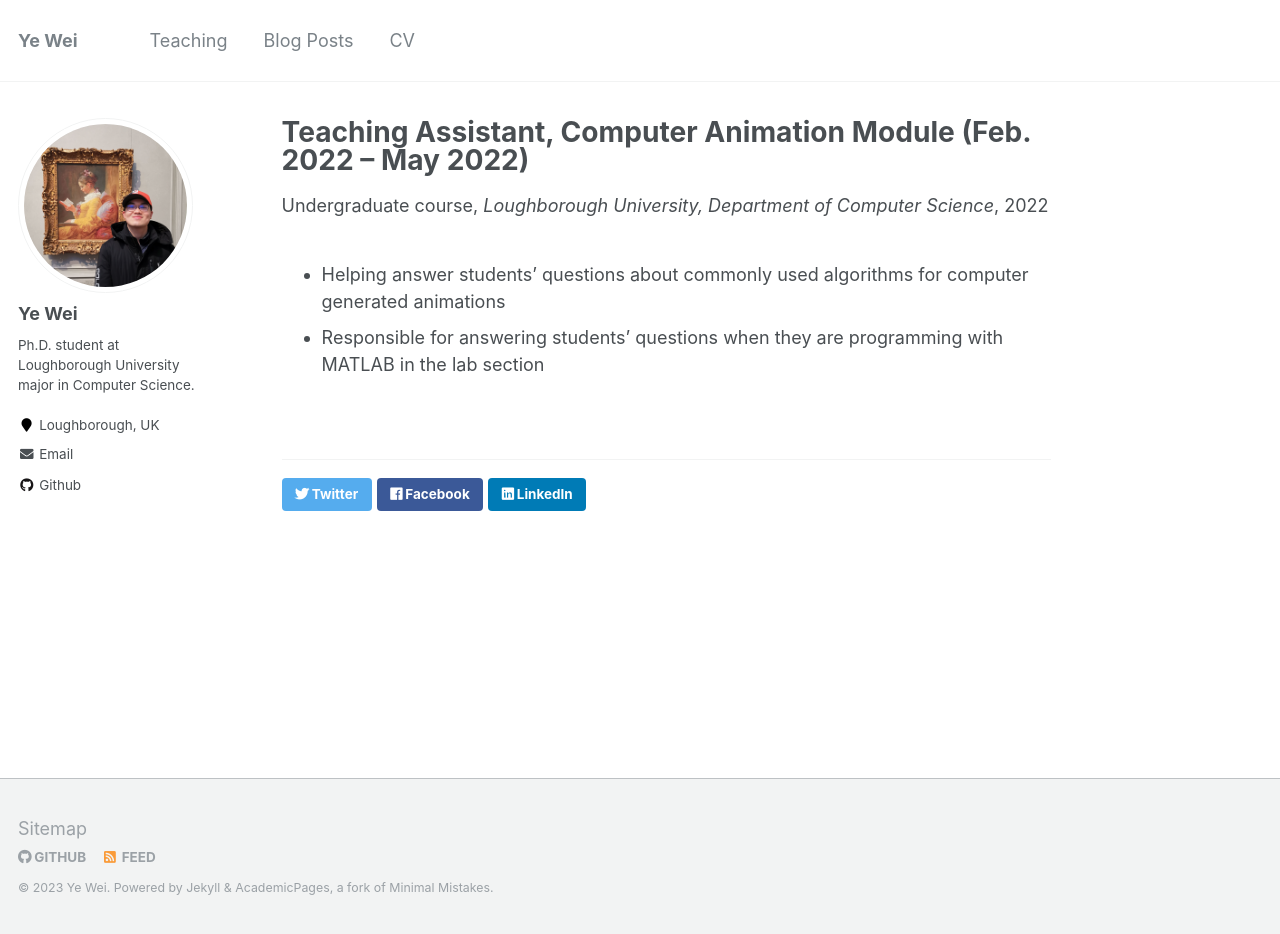
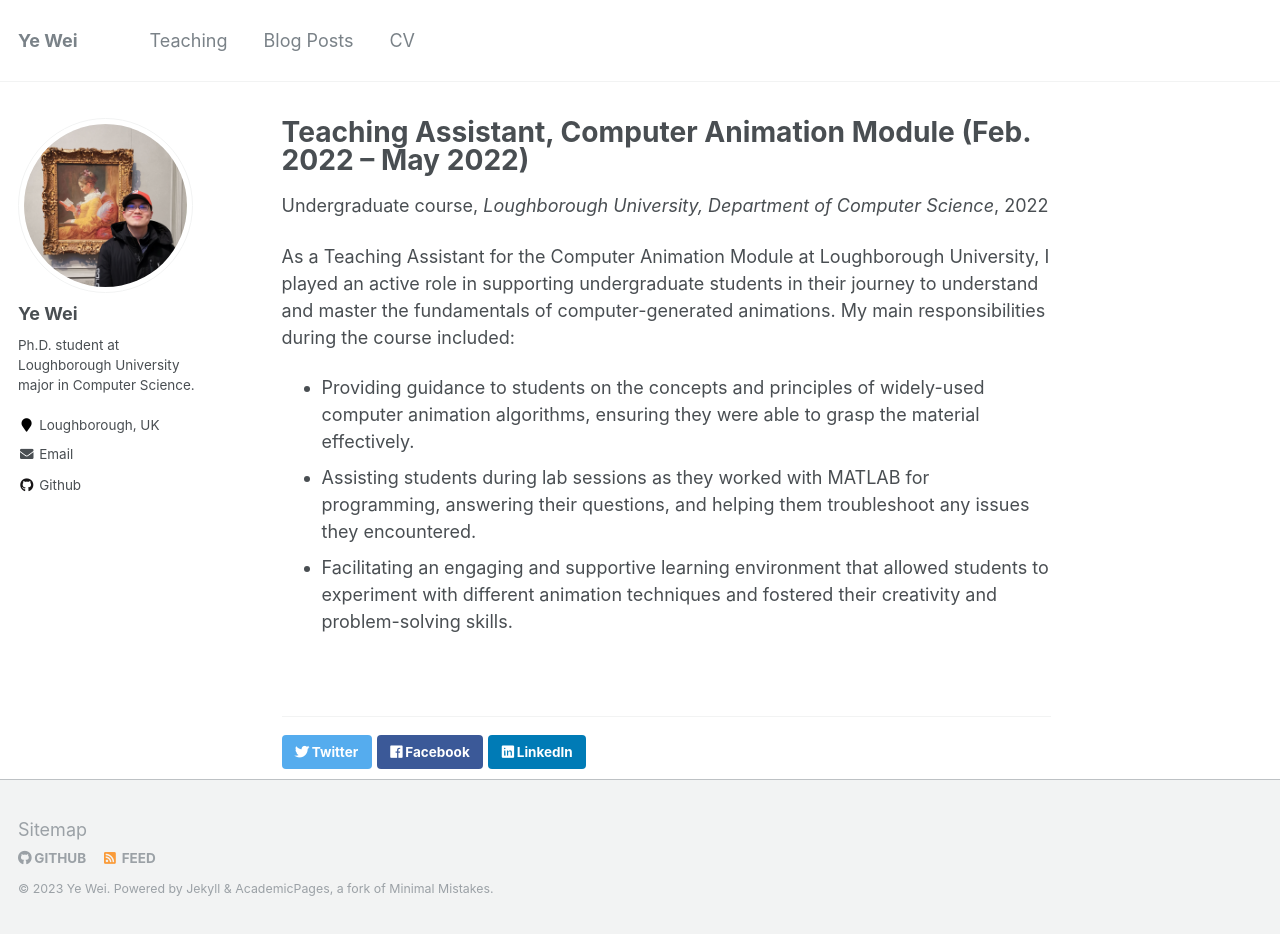
Before and after one commit to Ye-We1/Ye-We1.github.io, a Jekyll site: the page built from _teaching/2022-spring-teaching-1.md, in a window 1280 px wide and 934 px high. Built offline with Jekyll 4.4.1, drawn with Linux system fonts in a browser that asks for light colours.

Commit message:
Update 2022-spring-teaching-1.md

```diff
--- a/_teaching/2022-spring-teaching-1.md
+++ b/_teaching/2022-spring-teaching-1.md
@@ -8,14 +8,8 @@ date: 2022-01-01
 location: "Loughborough, UK"
 ---
 
-* Helping answer students’ questions about commonly used algorithms for computer generated animations
-* Responsible for answering students' questions when they are programming with MATLAB in the lab section
+As a Teaching Assistant for the Computer Animation Module at Loughborough University, I played an active role in supporting undergraduate students in their journey to understand and master the fundamentals of computer-generated animations. My main responsibilities during the course included:
 
-<!-- Heading 1
-======
-
-Heading 2
-======
-
-Heading 3
-====== -->
+* Providing guidance to students on the concepts and principles of widely-used computer animation algorithms, ensuring they were able to grasp the material effectively.
+* Assisting students during lab sessions as they worked with MATLAB for programming, answering their questions, and helping them troubleshoot any issues they encountered.
+* Facilitating an engaging and supportive learning environment that allowed students to experiment with different animation techniques and fostered their creativity and problem-solving skills.
```
